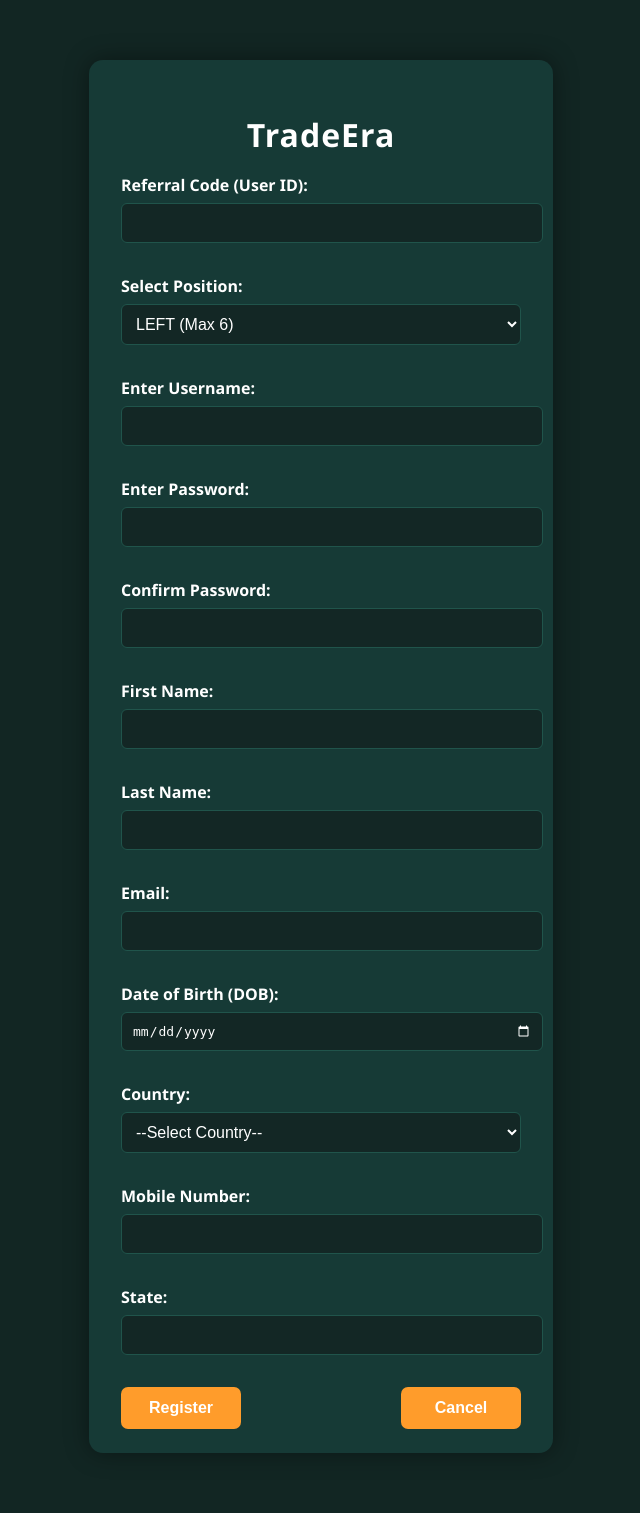
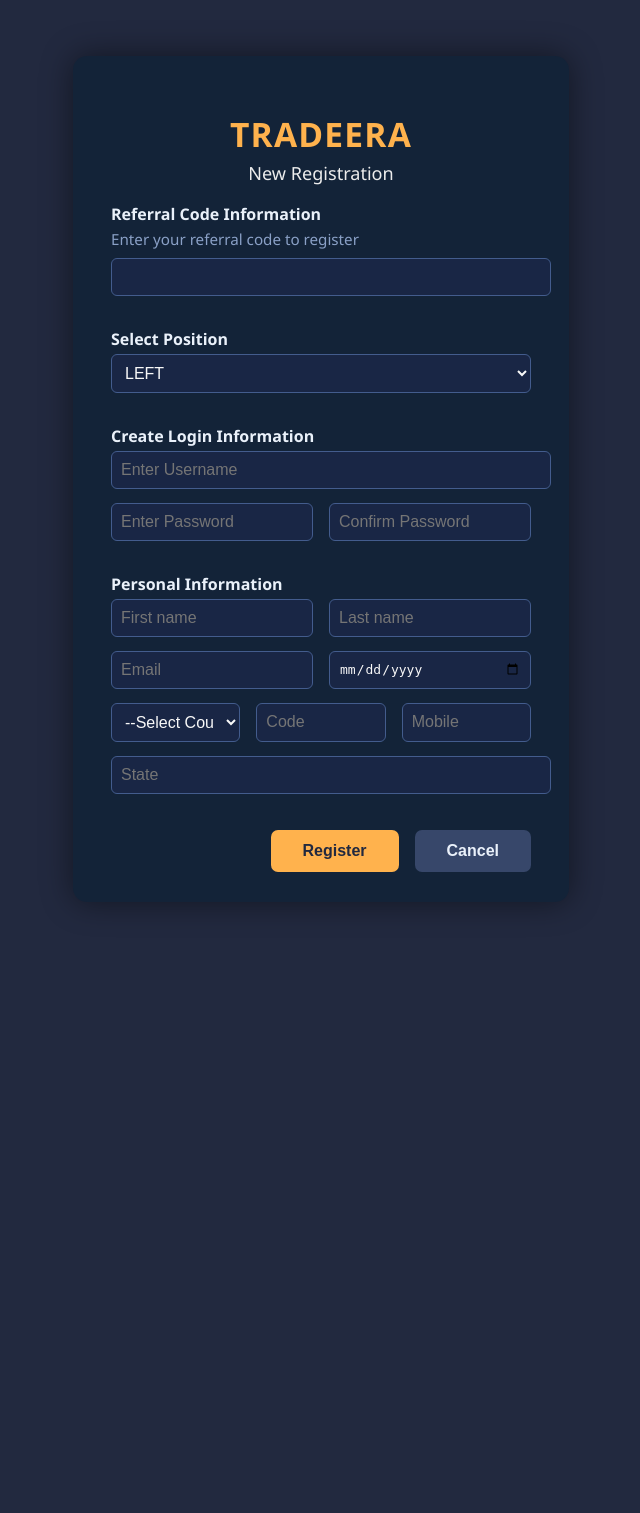
Before and after one commit to mudit0829/mlm-app, a Flask app: page /signup-page in a window 1280 px wide. Shown: the whole page, without its empty margins (319-959 px from the left). After the commit the page ends 906 px from the top, so only its background shows below. Run offline with Flask 3, Linux system fonts and the light colour scheme.

Commit message:
Update signup.html

```diff
--- a/templates/signup.html
+++ b/templates/signup.html
@@ -4,121 +4,168 @@
   <title>TradeEra - Registration</title>
   <style>
     body {
-      background: #122623;
+      background: #22293f;
+      margin: 0;
       font-family: 'Segoe UI', Arial, sans-serif;
-      margin: 0;
     }
-    #mainBox {
-      width: 400px;
-      margin: 60px auto;
-      background: #163a36;
+    .container {
+      width: 420px;
+      margin: 56px auto;
+      background: #132338;
       border-radius: 14px;
-      box-shadow: 0 0 24px #0006;
-      padding: 32px 32px 24px 32px;
-      color: #fff;
-      position: relative;
+      box-shadow: 0 0 32px #0007;
+      padding: 32px 38px 30px 38px;
+      color: #eaf1fa;
     }
-    h1 {
+    .header {
       text-align: center;
       margin-bottom: 18px;
-      font-size: 2em;
-      font-family: 'Segoe UI', Arial, sans-serif;
+    }
+    .header h1 {
+      font-size: 2.1em;
+      font-weight: bold;
+      letter-spacing: 1.2px;
+      color: #ffb24d;
+      margin-bottom: 0;
+    }
+    .header .subtitle {
+      font-size: 1.13em;
+      font-weight: 400;
+      color: #ececec;
+      margin-bottom: 10px;
+      margin-top: 4px;
+    }
+    label {
       font-weight: 600;
-      letter-spacing: 1px;
+      margin-top: 18px;
+      margin-bottom: 4px;
+      display: block;
     }
-    label { font-weight:600; display:block; margin-top:16px; }
+    .input-row {
+      display: flex;
+      gap: 16px;
+    }
+    .input-row input, .input-row select {
+      flex:1;
+    }
     input, select {
       font-size: 1em;
-      margin-top: 7px;
-      margin-bottom: 16px;
-      padding: 10px;
+      margin-bottom: 14px;
+      padding: 9px;
       width: 100%;
       border-radius: 6px;
-      border: 1px solid #20544b;
-      background: #132725;
-      color: #fff;
+      border: 1px solid #435c8d;
+      background: #192645;
+      color: #f8f8f8;
+      transition: border 0.2s;
     }
-    input[type="date"]::-webkit-calendar-picker-indicator {
-      filter: invert(1);
+    input:focus, select:focus {
+      outline: none;
+      border: 1.5px solid #ffb24d;
     }
-    button {
-      width: 120px;
-      padding: 12px;
-      background: #ff9c2b;
-      color: #fff;
-      border:none;
-      border-radius: 7px;
-      margin-top: 16px;
+    .actions {
+      display: flex;
+      gap: 16px;
+      margin-top: 22px;
+      justify-content: flex-end;
+    }
+    .actions button {
+      padding: 12px 32px;
       font-size: 1em;
       font-weight: bold;
+      border-radius: 7px;
+      border: none;
       cursor: pointer;
+      transition: background 0.2s;
     }
-    .actions {
-      display: flex; justify-content: space-between;
+    .actions .register-btn {
+      background: #ffb24d;
+      color: #22293f;
+    }
+    .actions .cancel-btn {
+      background: #37476a;
+      color: #eaf1fa;
+    }
+    .info-text {
+      font-size: 0.95em;
+      margin-bottom: 9px;
+      color: #8aa0c6;
     }
   </style>
 </head>
 <body>
-  <div id="mainBox">
-    <h1>TradeEra</h1>
+  <div class="container">
+    <div class="header">
+      <h1>TRADEERA</h1>
+      <div class="subtitle">New Registration</div>
+    </div>
     <form id="signupForm">
-      <label>Referral Code (User ID):</label>
+      <label>Referral Code Information</label>
+      <div class="info-text">Enter your referral code to register</div>
       <input name="referral_code" required>
 
-      <label>Select Position:</label>
+      <label>Select Position</label>
       <select name="position" required>
-        <option value="LEFT">LEFT (Max 6)</option>
-        <option value="RIGHT">RIGHT (Max 6)</option>
+        <option value="LEFT">LEFT</option>
+        <option value="RIGHT">RIGHT</option>
       </select>
 
-      <label>Enter Username:</label>
-      <input name="username" required>
+      <label>Create Login Information</label>
+      <input name="username" placeholder="Enter Username" required>
+      <div class="input-row">
+        <input name="password" type="password" placeholder="Enter Password" required>
+        <input name="confirm_password" type="password" placeholder="Confirm Password" required>
+      </div>
 
-      <label>Enter Password:</label>
-      <input name="password" type="password" required>
-      <label>Confirm Password:</label>
-      <input name="confirm_password" type="password" required>
-
-      <label>First Name:</label>
-      <input name="first_name" required>
-      <label>Last Name:</label>
-      <input name="last_name" required>
-
-      <label>Email:</label>
-      <input name="email" type="email" required>
-
-      <label>Date of Birth (DOB):</label>
-      <input name="dob" type="date" required>
-
-      <label>Country:</label>
-      <select name="country" required>
-        <option value="">--Select Country--</option>
-        <option value="India">India</option>
-        <option value="USA">USA</option>
-        <option value="UK">UK</option>
-        <option value="Australia">Australia</option>
-        <option value="Other">Other</option>
-      </select>
-
-      <label>Mobile Number:</label>
-      <input name="mobile" required>
-      <label>State:</label>
-      <input name="state" required>
+      <label>Personal Information</label>
+      <div class="input-row">
+        <input name="first_name" placeholder="First name" required>
+        <input name="last_name" placeholder="Last name" required>
+      </div>
+      <div class="input-row">
+        <input name="email" type="email" placeholder="Email" required>
+        <input name="dob" type="date" placeholder="DOB" required>
+      </div>
+      <div class="input-row">
+        <select name="country" id="countrySelect" required>
+          <option value="">--Select Country--</option>
+          <option value="India" data-code="+91">India (+91)</option>
+          <option value="USA" data-code="+1">USA (+1)</option>
+          <option value="UK" data-code="+44">UK (+44)</option>
+          <option value="Australia" data-code="+61">Australia (+61)</option>
+          <option value="Canada" data-code="+1">Canada (+1)</option>
+          <option value="Lithuania" data-code="+370">Lithuania (+370)</option>
+          <option value="Germany" data-code="+49">Germany (+49)</option>
+          <option value="France" data-code="+33">France (+33)</option>
+          <option value="Other" data-code="">Other</option>
+        </select>
+        <input name="country_code" id="countryCode" placeholder="Code" readonly required>
+        <input name="mobile" placeholder="Mobile" required>
+      </div>
+      <input name="state" placeholder="State" required>
       <div class="actions">
-        <button type="submit">Register</button>
-        <button type="button" onclick="window.location.href='/'">Cancel</button>
+        <button class="register-btn" type="submit">Register</button>
+        <button class="cancel-btn" type="button" onclick="window.location.href='/'">Cancel</button>
       </div>
     </form>
   </div>
   <script>
-    document.getElementById('signupForm').onsubmit = async (e) => {
+    // Auto-fill country dial code
+    document.getElementById('countrySelect').addEventListener('change', function(e) {
+      let code = e.target.options[e.target.selectedIndex].getAttribute('data-code');
+      document.getElementById('countryCode').value = code || '';
+    });
+
+    document.getElementById('signupForm').onsubmit = async function(e) {
       e.preventDefault();
       let form = e.target;
       if(form.password.value !== form.confirm_password.value){
         alert("Passwords do not match."); return;
       }
       let fields = {};
-      Array.from(form.elements).forEach(el => { if(el.name && el.type!=="button") fields[el.name] = el.value; });
+      Array.from(form.elements).forEach(el => {
+        if(el.name && el.type!=="button") fields[el.name] = el.value;
+      });
       let res = await fetch('/signup', {
         method: 'POST',
         headers: {'Content-Type':'application/json'},
```
